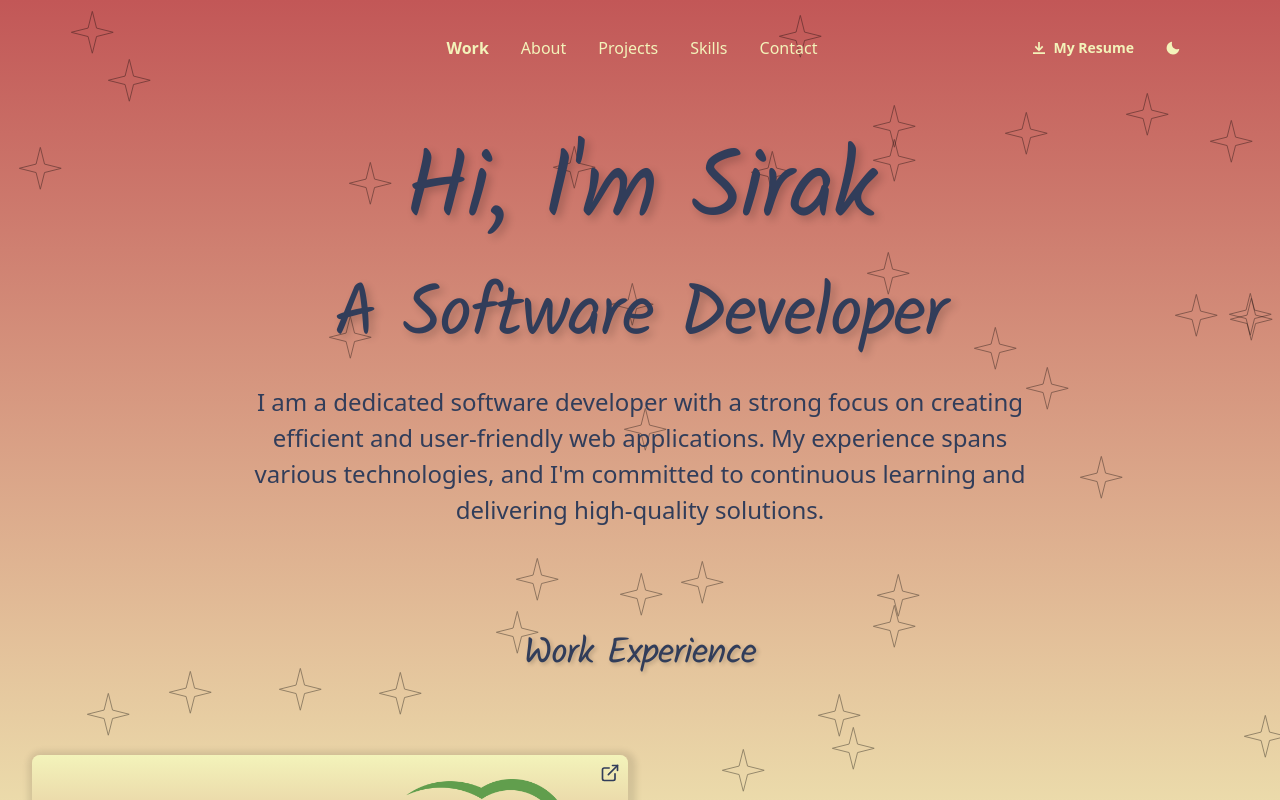
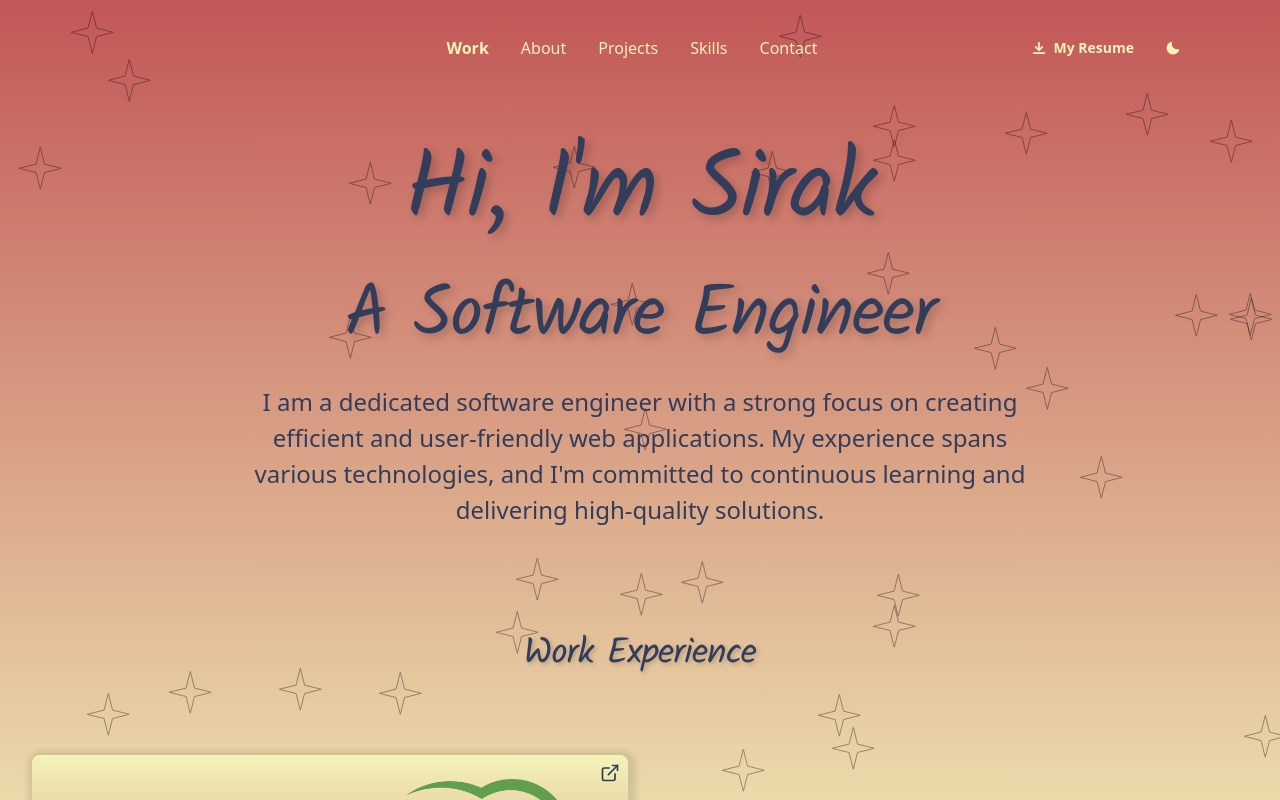
Before and after one commit to sirakradaa/resume-website, a React (Create React App) app: page /#/ in a window 1280 px wide. Shown: the top 800 px of the page. Built offline with nearby package versions, Linux system fonts and the light colour scheme.

Commit message:
Updated titles

```diff
--- a/public/index.html
+++ b/public/index.html
@@ -10,7 +10,7 @@
     <meta name="theme-color" content="#000000" />
     <meta
       name="description"
-      content="Sirak Radaa's Portfolio - Web Developer and Software Engineer"
+      content="Sirak Radaa's Portfolio - Software Engineer"
     />
     <link
       href="https://fonts.googleapis.com/css2?family=Kalam:wght@300;400;700&display=swap"
--- a/src/aboutMe.tsx
+++ b/src/aboutMe.tsx
@@ -118,7 +118,7 @@ const AboutMe = () => {
         >
           <Box flex="1" pr={[0, 0, 10]} pb={[5, 5, 0]}>
             <Text mb={4}>
-              As a Software Developer at ThinkOn Inc., I have been working on
+              As a Software Engineer at ThinkOn Inc., I have been working on
               developing cloud-native applications using a variety of modern
               technologies, including JavaScript, TypeScript, React, Redux,
               Nest.js, Node.js, Git, and Material-UI. In this role, I have been
@@ -144,7 +144,7 @@ const AboutMe = () => {
               organization. Combined with my strong communication skills and
               willingness to embrace challenges, this makes me a valuable asset
               to any team. Whether I am developing new features, designing
-              automated test cases, or onboarding junior developers, I am driven
+              automated test cases, or onboarding junior engineers, I am driven
               by a passion for creating high-quality software solutions that
               exceed client expectations.
             </Text>
--- a/src/experienceCard.tsx
+++ b/src/experienceCard.tsx
@@ -43,14 +43,14 @@ interface Experience {
 const experiences: Experience[] = [
   {
     company: "ThinkOn Inc.",
-    role: "Software Developer",
+    role: "Software Engineer",
     duration: "June 2022 - Present",
     description: [
       "Created an asynchronous download application using JavaScript, TypeScript, and React for the front-end, along with Node.js and Nest.js for the back-end, reducing the client’s download failure rate from 12% to 0%. This improvement significantly enhanced connection stability and increased download speeds by optimizing the data and file storage environment",
       "Reduced technical debt for 21 enterprise companies by migrating the front-end from Angular to React, recreating Angular functionality and UI with React using Material UI and Lodash",
       "Designed automated test cases using Cypress testing framework for a high-profile migration project, transitioning from HTML/CSS to Material UI, which contributed to a 33% increase in revenue growth in 2023",
-      "Conducted manual testing to identify and verify bugs reported by customers and developers, resolving 50% of the identified issues",
-      "Documented an onboarding manual for new developers, reducing onboarding time by 33%. Also onboarded junior and intermediate developers, providing ongoing training and support post-onboarding",
+      "Ensured software systems meet safety standards through thorough assessment and verification of bugs reported by customers and engineers, resolving 50% of the identified issues",
+      "Created and documented an onboarding manual for new engineers, reducing onboarding time by 33%. Including onboarded junior and intermediate engineers, providing ongoing training and support post-onboarding",
       "Participated in a 24/7 on-call rotations for 1 week every 5 months",
     ],
     image: ThinkOn,
--- a/src/hero.tsx
+++ b/src/hero.tsx
@@ -80,7 +80,7 @@ const Hero = () => {
               color={textColor}
               textShadow={`4px 4px 8px ${shadowColor}`} // Increased shadow for better visibility
             >
-              A Software Developer
+              A Software Engineer
             </MotionHeading>
           </MotionStack>
           <MotionText
@@ -94,7 +94,7 @@ const Hero = () => {
             whileHover={{ scale: 1.05 }}
             mb={12}
           >
-            I am a dedicated software developer with a strong focus on creating
+            I am a dedicated software engineer with a strong focus on creating
             efficient and user-friendly web applications. My experience spans
             various technologies, and I'm committed to continuous learning and
             delivering high-quality solutions.
```
